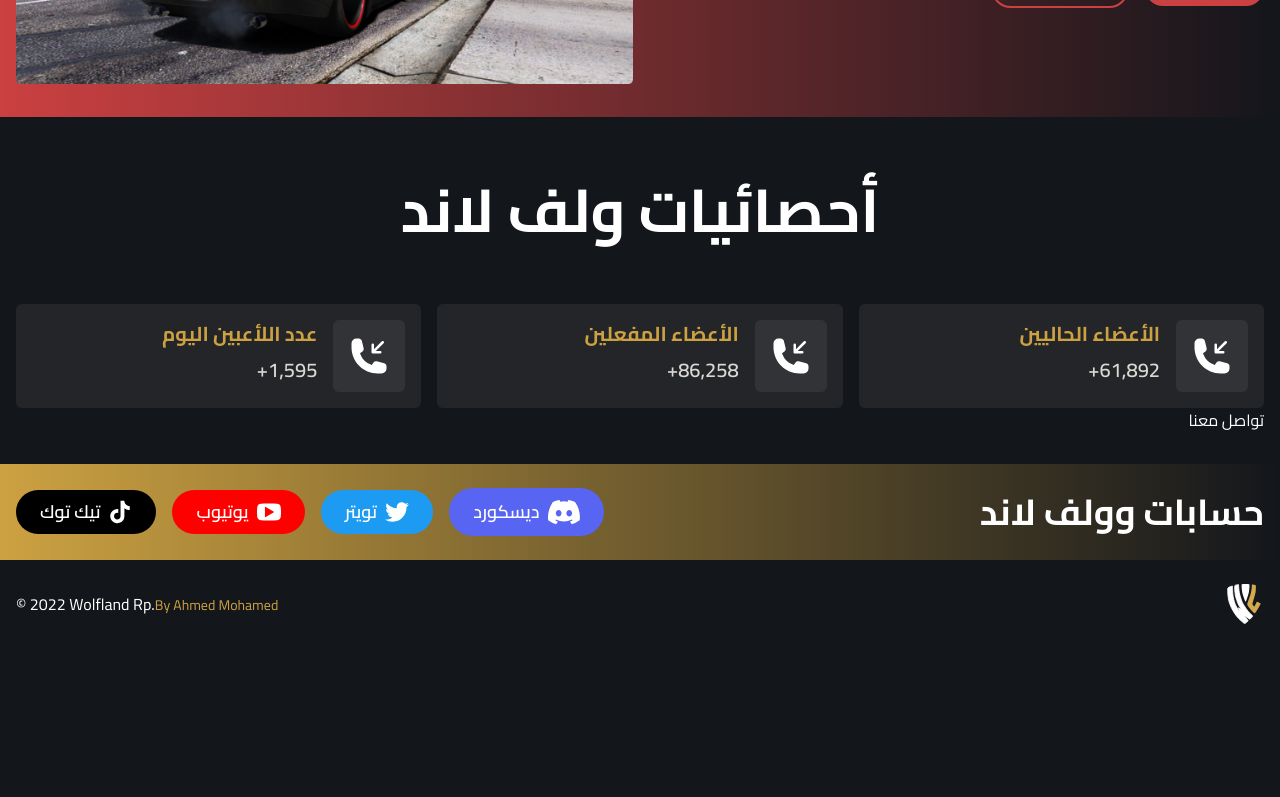
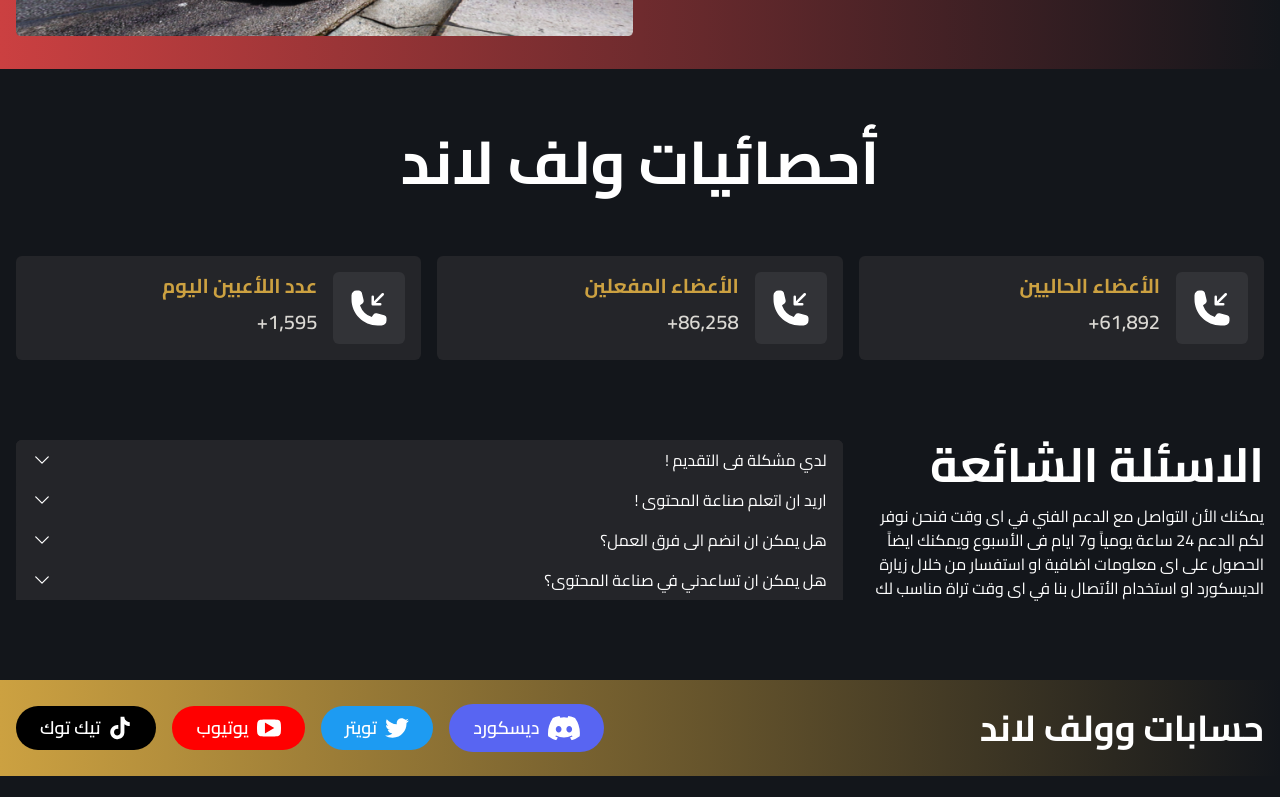
Before and after one commit to ig4e/wolfland, a Next.js app: page / in a window 1280 px wide. Shown: the part 1148-1945 px from the top of the page. Before the commit the page ends 1796 px from the top, so only its background shows below. Built offline with nearby package versions, Linux system fonts and the light colour scheme.

Commit message:
added faqs

```diff
--- a/pages/index.tsx
+++ b/pages/index.tsx
@@ -11,6 +11,8 @@ import {
 import WorldImage from "../public/images/world.png";
 import Logo from "../public/images/logo.svg";
 import Link from "next/link";
+import { ChevronDownIcon } from "@heroicons/react/24/outline";
+import * as Accordion from "@radix-ui/react-accordion";
 
 export default function Home() {
 	const cardsData = [
@@ -55,6 +57,25 @@ export default function Home() {
 		},
 	];
 
+	const faqs = [
+		{
+			title: `لدي مشكلة فى التقديم !`,
+			value: `اذا كان لديك مشكلة فى التقديم فقط يمكنك ان تتواصل معانا عبر نموذج الأتصال بنا واذا كان مشكلتك تحتاج الى التواصل المباشر سيتم استدعائك للتواصل مع احد موظفي الدعم الفني لمحاولة حل مشكلتك في اسرع وقت`,
+		},
+		{
+			title: `اريد ان اتعلم صناعة المحتوى !`,
+			value: `نحن نعمل بحهد للوصول الى اكبر عدد ممكن من صناع المحتوى فى مدينة ريسبكت ولكن هذا يتطلب منك الكثير من المجهود والعمل لكي تستطيع ان تحصل على متابعين ولكننا سنقدم لك كل الحلول لكي تستطيع البداء فى صناعة المحتوى فقط حاول ان تكون مفعل لدينا حتي نستطيع مساعدتك.`,
+		},
+		{
+			title: `هل يمكن ان انضم الى فرق العمل؟`,
+			value: `بالتأكيد يمكنك الأنضمام الينا فى أدارة ريسبكت ولكن يجب ان تتوفر بك بعض المميزات لكي تستطيع ان تقدم المساعده كاملة لجميع اللاعبين فقط يجب ان تكون مفعل لدينا لكي تحصل على المعلومات الكاملة لكي تكون من ضمن ادارة سيرفر ريسبكت.`,
+		},
+		{
+			title: `هل يمكن ان تساعدني في صناعة المحتوى؟`,
+			value: `بالتأكيد نستطيع ان نساعدك فى كل مهام صناعة المحتوى ولك الدعم الكامل فى صناعة المحتوى ولكن فقط ان تكون مفعل لدينا وان تكون مستعد للأنطلاق وان يكون لديك كل المقاومات لكي تصبح صانع محتوى ونحن معاك دائماً وسنكون دائماً داعمين لك سواء ان كان فى البث المباشر او فى قنوات اليوتيوب.`,
+		},
+	];
+
 	return (
 		<LayoutNoContainer>
 			<Head>
@@ -65,7 +86,7 @@ export default function Home() {
 				/>
 				<link rel="icon" href="/favicon.ico" />
 			</Head>
-			<main>
+			<main className="">
 				<section className="relative bg-tri-y-clip">
 					<header className="flex flex-col md:flex-row gap-8 items-center pb-12 pt-6 md:py-24 container mx-auto">
 						<Image
@@ -99,7 +120,7 @@ export default function Home() {
 						</div>
 					</header>
 				</section>
-				<section className="flex flex-col lg:flex-row md:items-center gap-4 justify-between container mx-auto my-6">
+				<section className="flex flex-col lg:flex-row md:items-center gap-4 justify-between container mx-auto">
 					{cardsData.map(({ title, desc, Icon }) => {
 						return (
 							<div
@@ -161,7 +182,7 @@ export default function Home() {
 				</section>
 
 				<section className="">
-					<h1 className="text-4xl md:text-5xl lg:text-6xl font-bold text-center  mb-16">
+					<h1 className="text-4xl md:text-5xl lg:text-6xl font-bold text-center mb-16">
 						أحصائيات ولف لاند
 					</h1>
 					<div className="flex flex-col lg:flex-row md:items-center gap-4 justify-between container mx-auto">
@@ -190,7 +211,57 @@ export default function Home() {
 					</div>
 				</section>
 
-				<section className="container mx-auto">تواصل معنا</section>
+				<section className="container mx-auto">
+					<div className="flex flex-col md:grid grid-flow-col md:grid-flow-row grid-rows-2 md:grid-rows-1 md:grid-cols-3 my-20 gap-4">
+						<div className="space-y-4">
+							<h2 className="text-4xl md:text-5xl lg:text-5xl font-bold ">
+								الاسئلة الشائعة
+							</h2>
+							<p>
+								يمكنك الأن التواصل مع الدعم الفني في اى وقت فنحن
+								نوفر لكم الدعم 24 ساعة يومياً و7 ايام فى الأسبوع
+								ويمكنك ايضاً الحصول على اى معلومات اضافية او
+								استفسار من خلال زيارة الديسكورد او استخدام
+								الأتصال بنا في اى وقت تراة مناسب لك
+							</p>
+						</div>
+						<Accordion.Root
+							type="single"
+							className="bg-root-100 rounded-md w-full md:col-span-2"
+							collapsible={true}
+						>
+							{faqs.map(({ title, value }) => {
+								return (
+									<Accordion.Item
+										key={title}
+										value={title}
+										className="overflow-hidden"
+									>
+										<Accordion.Header className="bg-root-100 rounded-md">
+											<Accordion.Trigger className="AccordionTrigger flex items-center justify-between w-full py-2 px-4 bg-root-100 hover:bg-root-200/25 rounded-t-md">
+												<span>{title}</span>
+												<ChevronDownIcon className="AccordionChevron h-5 w-5"></ChevronDownIcon>
+											</Accordion.Trigger>
+										</Accordion.Header>
+										<Accordion.Content className="overflow-hidden bg-root-200 text-neutral-100 px-4 AccordionContent">
+											<p
+												className="py-2"
+												dangerouslySetInnerHTML={{
+													__html: value
+														.replaceAll(
+															"\n",
+															"<br/>",
+														)
+														.trim(),
+												}}
+											></p>
+										</Accordion.Content>
+									</Accordion.Item>
+								);
+							})}
+						</Accordion.Root>
+					</div>
+				</section>
 			</main>
 		</LayoutNoContainer>
 	);
--- a/pages/rules.tsx
+++ b/pages/rules.tsx
@@ -1,10 +1,12 @@
 import React from "react";
-import * as Accordion from "@radix-ui/react-accordion";
 import LayoutNoContainer from "../components/Layouts/LayoutNoContainer";
 import wezaraDahelya from "../public/images/wezara-dahelya.webp";
 import Image from "next/image";
+import Head from "next/head";
+
 import { ChevronDownIcon } from "@heroicons/react/24/outline";
-import Head from "next/head";
+import * as Accordion from "@radix-ui/react-accordion";
+
 
 function Rules() {
 	const rulesData = [
```
